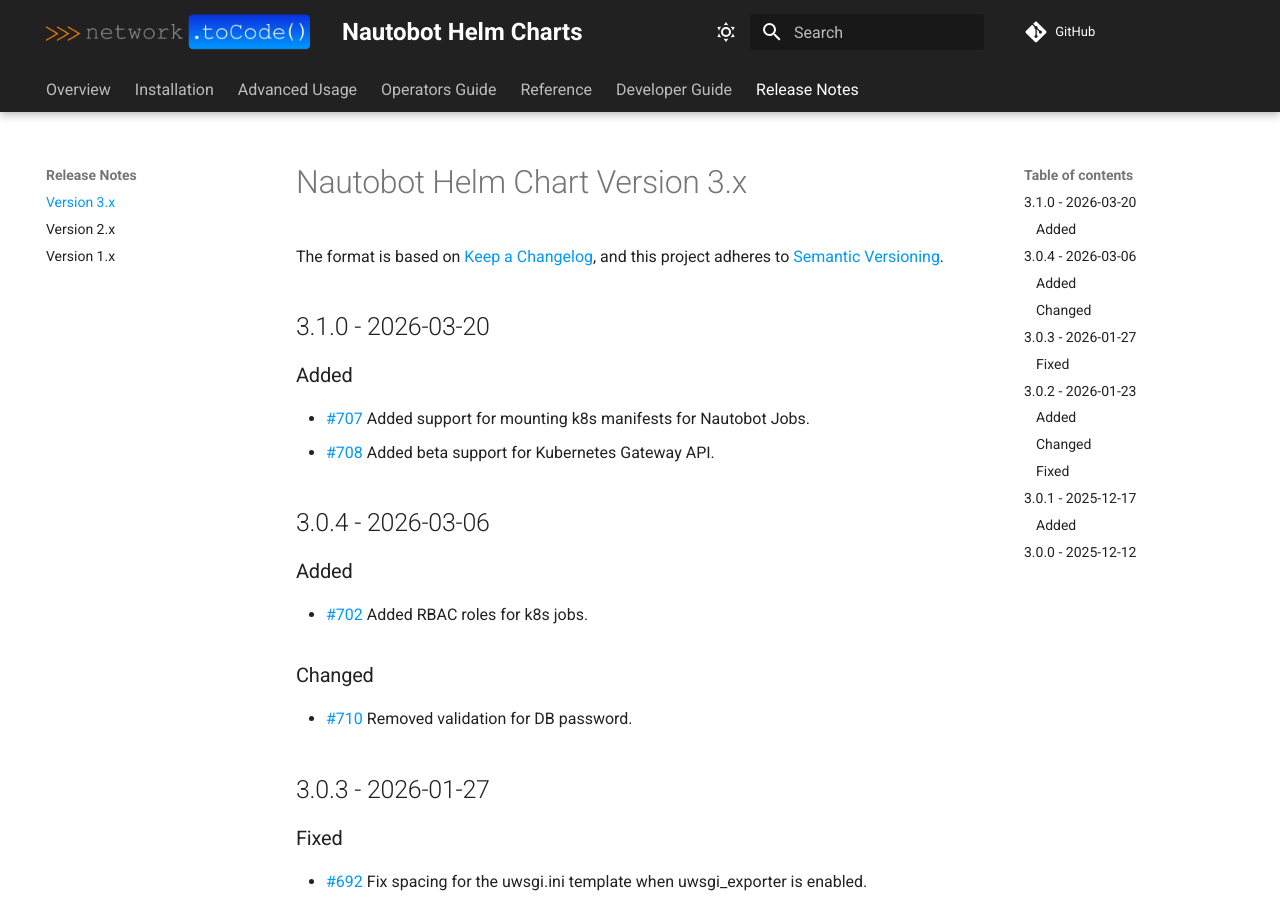
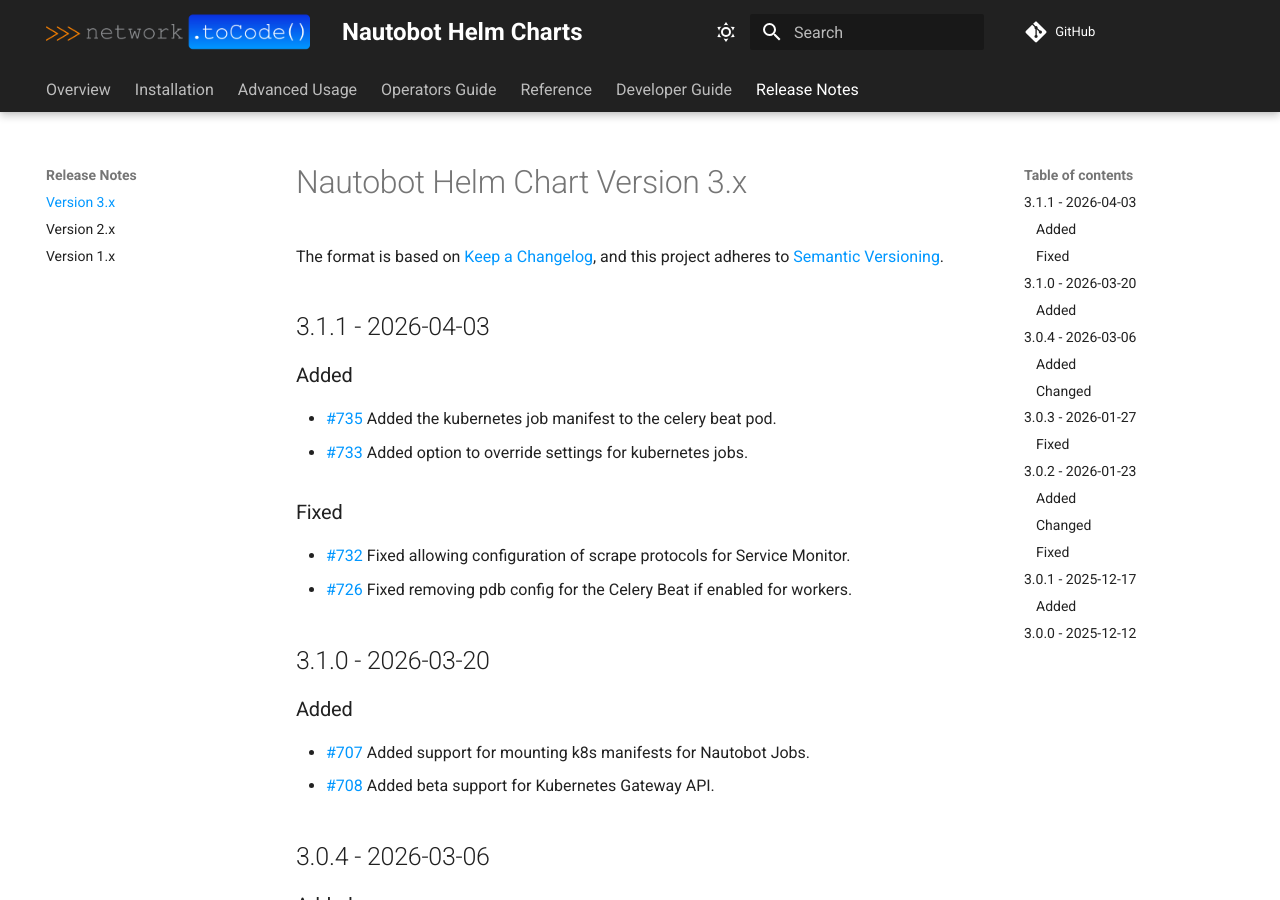
Before and after one commit to nautobot/helm-charts, an MkDocs documentation site: the page built from docs/release-notes/version-3.x.md, in a window 1280 px wide and 900 px high. Built offline with MkDocs 1.6.1 and Material for MkDocs 9.7.7, drawn with Linux system fonts in a browser that asks for light colours; comment, search, counter and statistics services are not loaded.

Commit message:
chore: prep release 3.1.1 (#738)

```diff
--- a/docs/release-notes/version-3.x.md
+++ b/docs/release-notes/version-3.x.md
@@ -2,6 +2,18 @@
 
 The format is based on [Keep a Changelog](https://keepachangelog.com/en/1.0.0/),
 and this project adheres to [Semantic Versioning](https://semver.org/spec/v2.0.0.html).
+
+## 3.1.1 - 2026-04-03
+
+### Added
+
+* [#735](https://github.com/nautobot/helm-charts/pull/735) Added the kubernetes job manifest to the celery beat pod.
+* [#733](https://github.com/nautobot/helm-charts/pull/733) Added option to override settings for kubernetes jobs.
+
+### Fixed
+
+* [#732](https://github.com/nautobot/helm-charts/pull/732) Fixed allowing configuration of scrape protocols for Service Monitor.
+* [#726](https://github.com/nautobot/helm-charts/pull/726) Fixed removing pdb config for the Celery Beat if enabled for workers.
 
 ## 3.1.0 - 2026-03-20
 
```
Also changed, not shown: charts/nautobot/README.md (+1 -1 lines), 1 other file.
